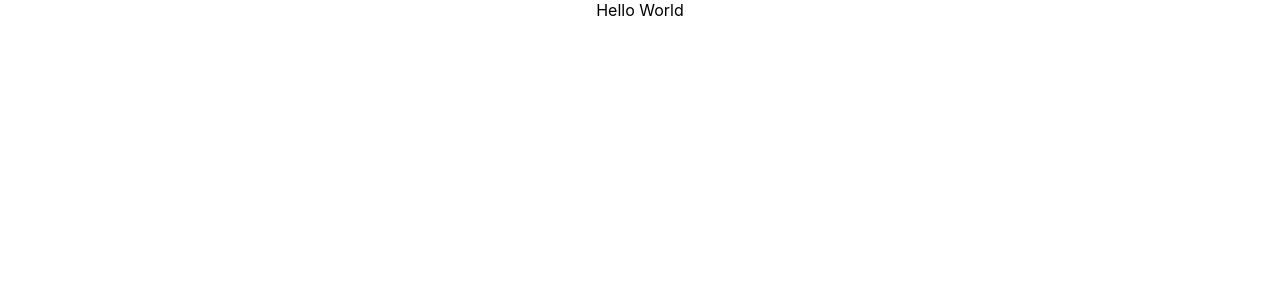
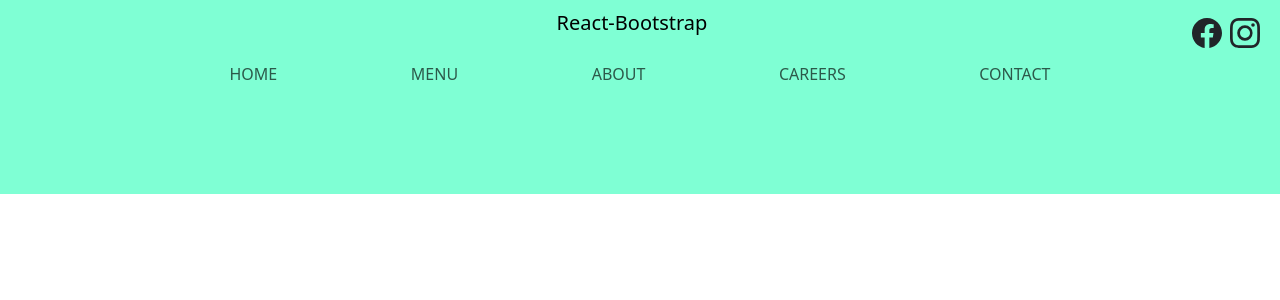
Before and after one commit to codyt11/wasabisushi, a React (Create React App) app: page / in a window 1280 px wide. Shown: the top 300 px of the page. Built offline with nearby package versions, Linux system fonts and the light colour scheme.

Commit message:
packages, reactive header outline

```diff
--- a/package.json
+++ b/package.json
@@ -6,7 +6,11 @@
     "@testing-library/jest-dom": "^5.16.5",
     "@testing-library/react": "^13.4.0",
     "@testing-library/user-event": "^13.5.0",
+    "bootstrap": "^5.3.0-alpha1",
+    "bootstrap-icons": "^1.10.3",
     "react": "^18.2.0",
+    "react-bootstrap": "^2.7.0",
+    "react-bootstrap-icons": "^1.10.2",
     "react-dom": "^18.2.0",
     "react-router-dom": "^6.5.0",
     "react-scripts": "5.0.1",
--- a/src/App.css
+++ /dev/null
@@ -1,38 +0,0 @@
-.App {
-  text-align: center;
-}
-
-.App-logo {
-  height: 40vmin;
-  pointer-events: none;
-}
-
-@media (prefers-reduced-motion: no-preference) {
-  .App-logo {
-    animation: App-logo-spin infinite 20s linear;
-  }
-}
-
-.App-header {
-  background-color: #282c34;
-  min-height: 100vh;
-  display: flex;
-  flex-direction: column;
-  align-items: center;
-  justify-content: center;
-  font-size: calc(10px + 2vmin);
-  color: white;
-}
-
-.App-link {
-  color: #61dafb;
-}
-
-@keyframes App-logo-spin {
-  from {
-    transform: rotate(0deg);
-  }
-  to {
-    transform: rotate(360deg);
-  }
-}
--- a/src/App.js
+++ b/src/App.js
@@ -1,12 +1,10 @@
 import React from 'react';
-import './App.css';
-
 import Header from './components/Header';
 
 function App() {
   return (
     <div className="App">
-    <Header/>
+      <Header/>
     </div>
   );
 }
--- a/src/components/Header.js
+++ b/src/components/Header.js
@@ -1,10 +1,33 @@
 import React from "react";
+import './header.css';
+import 'bootstrap/dist/css/bootstrap.min.css';
+import Container from 'react-bootstrap/Container';
+import Nav from 'react-bootstrap/Nav';
+import Navbar from 'react-bootstrap/Navbar';
+
+import { Facebook, Instagram } from 'react-bootstrap-icons';
 
 function Header () {
     return(
-        <div>
-            Hello World
+        <Navbar  className="navbar" expand="lg">
+        <div className="dilly d-none d-md-block">
+            <Facebook size={30} className="facebook"/>
+            <Instagram size={30} className="instagram"/>
         </div>
+      <Container className="d-flex flex-lg-column">
+        <div><Navbar.Brand href="#home">React-Bootstrap</Navbar.Brand></div>
+        <Navbar.Toggle className="tog" aria-controls="basic-navbar-nav" />
+        <Navbar.Collapse className="w-100 pt-3" id="basic-navbar-nav">
+          <Nav className="mx-auto w-75 d-flex justify-content-between">
+            <Nav.Link href="#home">HOME</Nav.Link>
+            <Nav.Link href="#menu">MENU</Nav.Link>
+            <Nav.Link href="#menu">ABOUT</Nav.Link>
+            <Nav.Link href="#menu">CAREERS</Nav.Link>
+            <Nav.Link href="#menu">CONTACT</Nav.Link>
+          </Nav>
+        </Navbar.Collapse>
+      </Container>
+    </Navbar>
     )
 }
 export default Header
--- /dev/null
+++ b/src/components/header.css
@@ -0,0 +1,19 @@
+.navbar{
+    background-color: aquamarine;
+    padding-bottom: 100px !important;
+}
+.dilly{
+    position: absolute;
+    top:18px;
+    right:20px;
+}
+
+.facebook{
+    margin-right: .5rem;
+}
+
+@media(min-width: 768px) {
+    .tog{
+        margin-right: 50px;
+    }
+}
```
Also changed, not shown: 1 other file (tests, documents, lock files or other folders).
